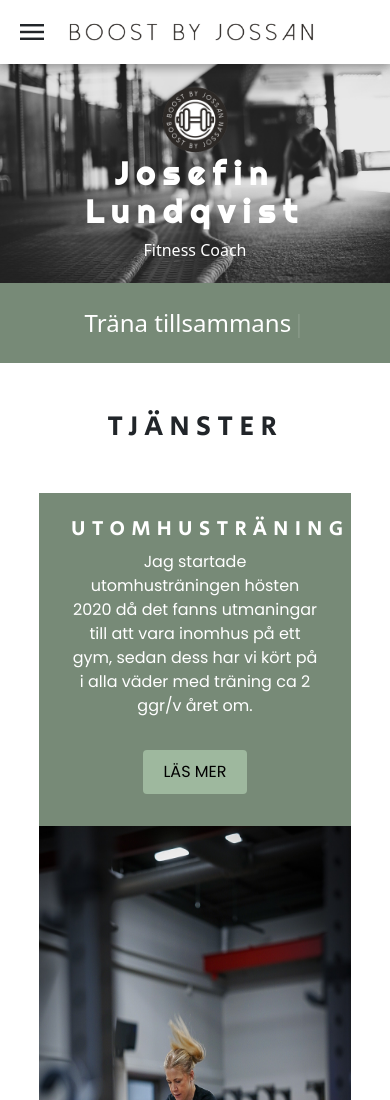
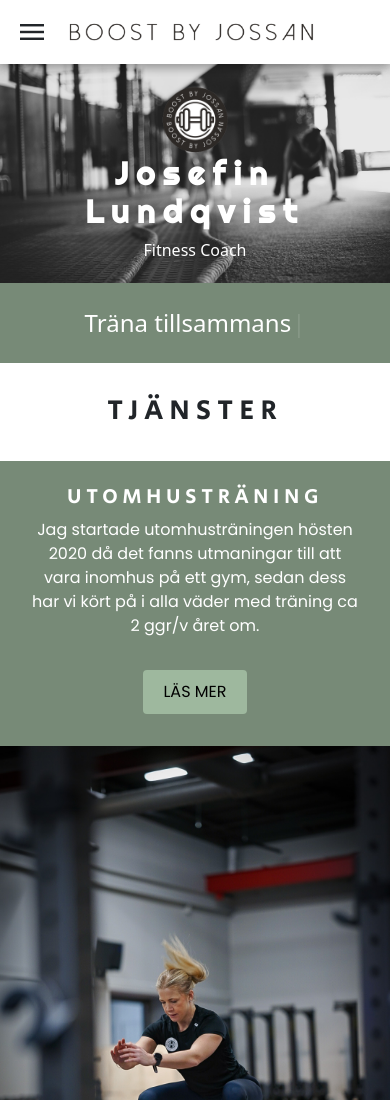
Before and after one commit to JannieBackman/examensarbete, a React (Create React App) app: page / in a window 390 px wide. Shown: the top 1100 px of the page. Built offline with nearby package versions, Linux system fonts and the light colour scheme.

Commit message:
new media queries for below 400px

```diff
--- a/src/components/Products.css
+++ b/src/components/Products.css
@@ -1,13 +1,15 @@
+/* Mobile 425px  */
+
 .product-header h1 {
   text-align: center;
   margin: 3rem;
-  font-family: "secular one";
+  font-family: 'secular one';
   letter-spacing: 0.4rem;
   text-transform: uppercase;
 }
 
 .products-container {
-  font-family: "Montserrat";
+  font-family: 'Montserrat';
   width: 100%;
   display: flex;
   align-items: center;
@@ -19,7 +21,7 @@
 .products-container h1 {
   text-align: center;
   padding-top: 2rem;
-  font-family: "secular one";
+  font-family: 'secular one';
   letter-spacing: 0.4rem;
   text-transform: uppercase;
 }
@@ -31,14 +33,14 @@
   flex-direction: column;
   background-color: #778a77;
   color: #fff;
-  width: 80%;
+  width: 100%;
 }
 
 .outdoor-content h2 {
-  font-size: 1.3rem;
+  font-size: 1.2rem;
   text-align: center;
   padding-top: 1rem;
-  font-family: "secular one";
+  font-family: 'secular one';
   letter-spacing: 0.4rem;
   text-transform: uppercase;
 }
@@ -49,7 +51,7 @@
   padding-left: 2rem;
   padding-right: 2rem;
   text-align: center;
-  font-family: "poppins";
+  font-family: 'poppins';
 }
 
 .pt-content {
@@ -66,7 +68,7 @@
   font-size: 1.3rem;
   text-align: center;
   padding-top: 1rem;
-  font-family: "secular one";
+  font-family: 'secular one';
   letter-spacing: 0.4rem;
   text-transform: uppercase;
 }
@@ -77,7 +79,7 @@
   padding-left: 2rem;
   padding-right: 2rem;
   text-align: center;
-  font-family: "poppins";
+  font-family: 'poppins';
 }
 
 .quote-content {
@@ -91,7 +93,7 @@
   font-size: 1rem;
   text-align: center;
   width: 75%;
-  font-family: "poppins";
+  font-family: 'poppins';
 }
 
 .collapse-section {
@@ -103,6 +105,82 @@
   text-align: center;
 }
 
+@media (max-width: 400px) {
+  .product-header h1 {
+    text-align: center;
+    margin: 2rem;
+    font-family: 'secular one';
+    letter-spacing: 0.4rem;
+    text-transform: uppercase;
+  }
+
+  .products-container h1 {
+    text-align: center;
+    padding-top: 2rem;
+    font-family: 'secular one';
+    letter-spacing: 0.4rem;
+    text-transform: uppercase;
+  }
+
+  .outdoor-content {
+    background-color: #778a77;
+    color: #fff;
+    display: flex;
+    flex-direction: column;
+    background-color: #778a77;
+    color: #fff;
+    width: 100%;
+  }
+
+  .outdoor-content h2 {
+    font-size: 1.3rem;
+    text-align: center;
+    padding-top: 1rem;
+    font-family: 'secular one';
+    letter-spacing: 0.3rem;
+    text-transform: uppercase;
+  }
+
+  .pt-content {
+    background-color: #778a77;
+    color: #fff;
+    display: flex;
+    flex-direction: column;
+    background-color: #778a77;
+    color: #fff;
+    width: 100%;
+  }
+
+  .pt-content h2 {
+    font-size: 1.3rem;
+    text-align: center;
+    padding-top: 1rem;
+    font-family: 'secular one';
+    letter-spacing: 0.4rem;
+    text-transform: uppercase;
+  }
+
+  .pt-text {
+    font-size: 1rem;
+    padding-top: 0.5rem;
+    /* padding-left: 2rem;
+    padding-right: 2rem; */
+    text-align: center;
+    font-family: 'poppins';
+  }
+
+  .collapse-section {
+    display: flex;
+    align-items: center;
+    justify-content: center;
+    flex-direction: column;
+    text-align: center;
+  }
+
+  .collapse-section p {
+    padding: 0;
+  }
+}
 @media (min-width: 768px) {
   .products-container {
     width: 100%;
```
